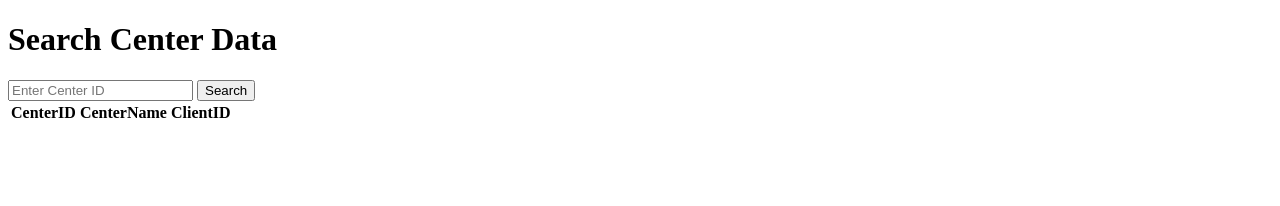
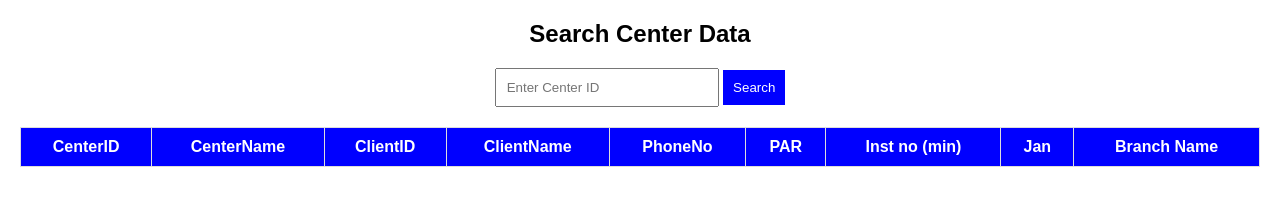
Before and after one commit to AK0283/Center-Search, a plain HTML site: page index.html in a window 1280 px wide. Drawn offline with Linux system fonts and the light colour scheme.

Commit message:
Update index.html

```diff
--- a/index.html
+++ b/index.html
@@ -4,25 +4,73 @@
     <meta charset="UTF-8">
     <meta name="viewport" content="width=device-width, initial-scale=1.0">
     <title>Search Center Data</title>
-    <link rel="stylesheet" href="styles.css">
-    <link rel="icon" type="image/png" href="icons/icon-192x192.png">
+
+    <!-- Favicon -->
+    <link rel="icon" href="favicon.ico" type="image/x-icon">
+
+    <!-- FontAwesome Icons -->
+    <link rel="stylesheet" href="https://cdnjs.cloudflare.com/ajax/libs/font-awesome/6.4.2/css/all.min.css">
+
+    <!-- Styles -->
+    <style>
+        body {
+            font-family: Arial, sans-serif;
+            margin: 20px;
+            text-align: center;
+        }
+        input {
+            padding: 10px;
+            width: 200px;
+        }
+        button {
+            padding: 10px;
+            background-color: blue;
+            color: white;
+            border: none;
+            cursor: pointer;
+        }
+        table {
+            width: 100%;
+            margin-top: 20px;
+            border-collapse: collapse;
+        }
+        th, td {
+            padding: 10px;
+            border: 1px solid #ddd;
+        }
+        th {
+            background-color: blue;
+            color: white;
+        }
+    </style>
 </head>
 <body>
-    <h1>Search Center Data</h1>
-    <input type="text" id="centerIdInput" placeholder="Enter Center ID">
-    <button onclick="searchData()">Search</button>
-    <table id="dataTable">
+
+    <h2>Search Center Data</h2>
+    <input type="text" id="searchInput" placeholder="Enter Center ID">
+    <button id="searchButton">Search</button>
+
+    <table>
         <thead>
             <tr>
                 <th>CenterID</th>
                 <th>CenterName</th>
                 <th>ClientID</th>
+                <th>ClientName</th>
+                <th>PhoneNo</th>
+                <th>PAR</th>
+                <th>Inst no (min)</th>
+                <th>Jan</th>
+                <th>Branch Name</th>
             </tr>
         </thead>
         <tbody id="tableBody">
-            <!-- Data will be inserted here -->
+            <!-- Search results will appear here -->
         </tbody>
     </table>
+
+    <!-- JavaScript -->
     <script src="script.js"></script>
+
 </body>
 </html>
```
